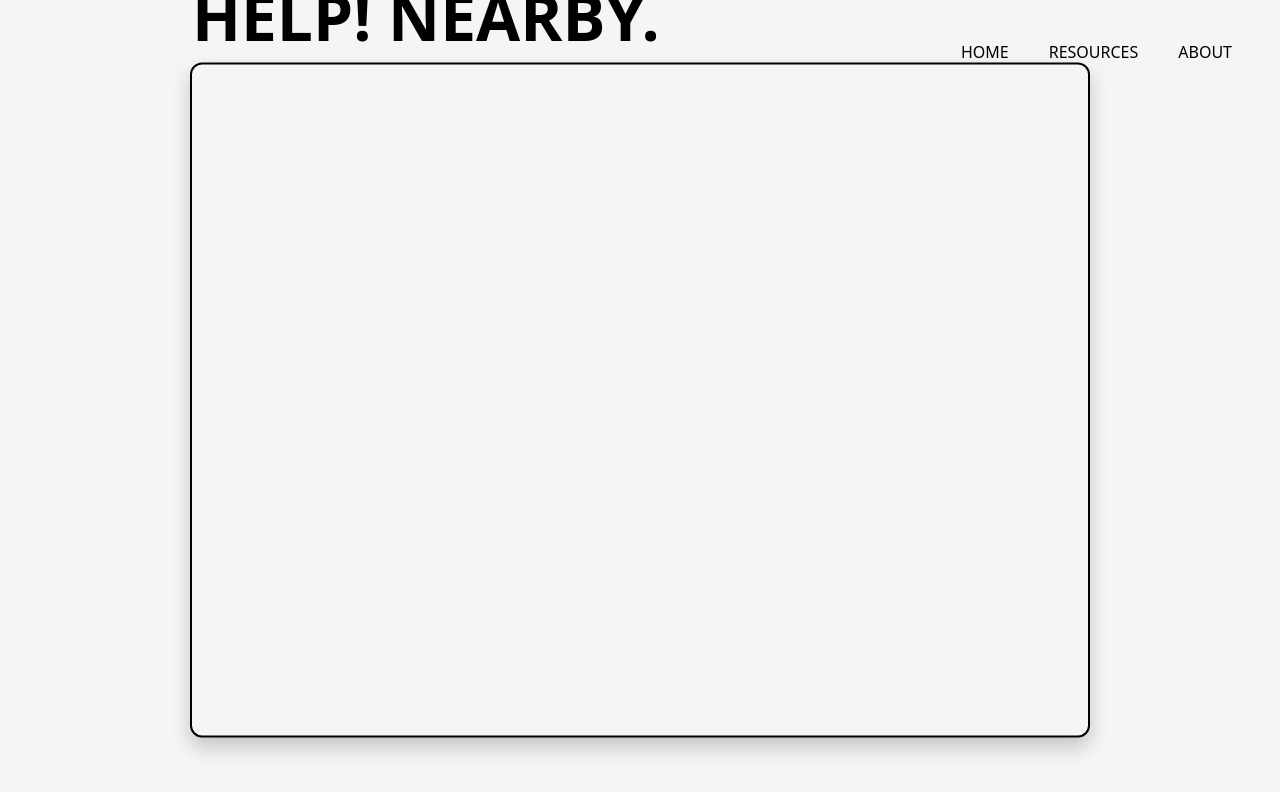
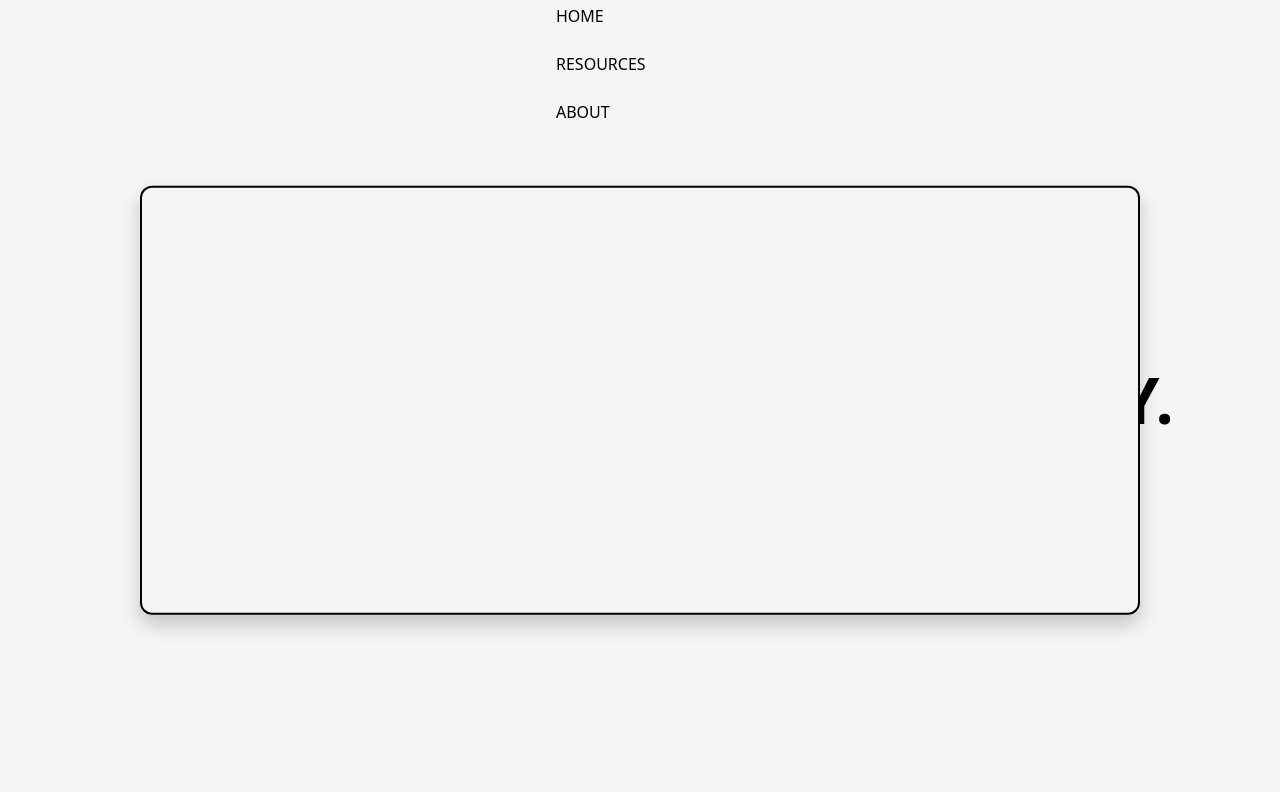
Before and after one commit to chrisrivero-dev/help-nearby, a Next.js app in the folder frontend/: page / in a window 1280 px wide. Shown: the top 792 px of the page. Built offline with nearby package versions, Linux system fonts and the light colour scheme.

Commit message:
need to adjust layout on main page

```diff
--- a/frontend/src/app/globals.css
+++ b/frontend/src/app/globals.css
@@ -55,19 +55,13 @@
   box-sizing: border-box;
 }
 
-html,
-body {
-  width: 100%;
-  min-height: 100vh;
-}
-
 html {
   font-size: 16px;
 }
 
 body {
   margin: 0;
-  width: 100%;
+  min-height: 100dvh; /* Dynamic viewport height - accounts for mobile browser UI */
   font-family: system-ui, -apple-system, sans-serif;
   font-size: 1rem;
   line-height: 1.5;
@@ -75,6 +69,7 @@ body {
   background-color: #f5f5f5;
   color: #000;
   text-rendering: optimizeLegibility;
+  overflow-x: hidden; /* Prevent horizontal scroll */
 }
 
 /* Links */
--- a/frontend/src/app/page.tsx
+++ b/frontend/src/app/page.tsx
@@ -2,7 +2,9 @@
 
 import type { FC } from 'react';
 import { motion } from 'framer-motion';
-import Link from 'next/link';
+import Header from '@/components/Header';
+import Title from '@/components/Title';
+import MapPanel from '@/components/MapPanel';
 
 // Styles
 const pageStyle: React.CSSProperties = {
@@ -12,71 +14,11 @@ const pageStyle: React.CSSProperties = {
   width: '100%',
   backgroundColor: '#f5f5f5',
   color: '#000',
+  paddingTop: '8rem',  /* Space for header */
   paddingBottom: '4rem',
   fontSize: '16px',
   position: 'relative',
   overflowX: 'hidden',
-};
-
-const navContainerStyle: React.CSSProperties = {
-  position: 'absolute',
-  top: '2rem',
-  right: '2rem',
-  display: 'flex',
-  gap: '0.5rem',
-  zIndex: 100,
-};
-
-const panelStyle: React.CSSProperties = {
-  backgroundColor: '#f5f5f5',
-  width: 'min(90vw, 900px)',
-  aspectRatio: '4/3',
-  border: '2px solid Black',
-  borderRadius: '12px',
-  boxShadow: '0 10px 20px rgba(0,0,0,0.2)',
-  zIndex: 50,
-  padding: '1.5rem',
-  position: 'fixed',
-  top: '50%',
-  left: '50%',
-  translate: '-50% -50%',
-};
-
-const titleContainerStyle: React.CSSProperties = {
-  position: 'absolute',
-  top: '50%',
-  left: '50%',
-  width: 'min(90vw, 900px)',
-  zIndex: 40,
-};
-
-const titleWrapperStyle: React.CSSProperties = {
-  position: 'relative',
-  width: '100%',
-  maxWidth: '600px',
-};
-
-const titleStyle: React.CSSProperties = {
-  fontWeight: 600,
-  textTransform: 'uppercase',
-  textAlign: 'left',
-  color: '#000',
-  padding: '0.5rem 0',
-  fontSize: '4rem',
-  position: 'absolute',
-  top: '-3.5rem',
-  left: '0',
-};
-
-const titleLinkStyle: React.CSSProperties = {
-  display: 'inline-block',
-  cursor: 'pointer',
-};
-
-const navLinkStyle: React.CSSProperties = {
-  textDecoration: 'none',
-  padding: '0.5rem 1rem',
-  fontWeight: 500,
 };
 
 const Home: FC = () => {
@@ -87,74 +29,14 @@ const Home: FC = () => {
       animate={{ opacity: 1 }}
       transition={{ duration: 0.35 }}
     >
-      {/* Top Right Nav Links */}
-      <div style={navContainerStyle}>
-        <motion.div
-          style={{ ...navLinkStyle, cursor: 'pointer', color: '#000' }}
-          whileHover={{
-            backgroundColor: '#000',
-            color: '#fff',
-            borderRadius: '4px',
-          }}
-        >
-          <Link href="/" style={{ color: 'inherit', textDecoration: 'none', fontWeight: 500 }}>HOME</Link>
-        </motion.div>
-        <motion.div
-          style={{ ...navLinkStyle, cursor: 'pointer', color: '#000' }}
-          whileHover={{
-            backgroundColor: '#000',
-            color: '#fff',
-            borderRadius: '4px',
-          }}
-        >
-          <Link href="/resources" style={{ color: 'inherit', textDecoration: 'none', fontWeight: 500 }}>RESOURCES</Link>
-        </motion.div>
-        <motion.div
-          style={{ ...navLinkStyle, cursor: 'pointer', color: '#000' }}
-          whileHover={{
-            backgroundColor: '#000',
-            color: '#fff',
-            borderRadius: '4px',
-          }}
-        >
-          <Link href="/about" style={{ color: 'inherit', textDecoration: 'none', fontWeight: 500 }}>ABOUT</Link>
-        </motion.div>
-      </div>
+      {/* Top Left Nav Links */}
+      <Header />
+
+      {/* Title in header center */}
+      <Title />
 
       {/* Floating Map Panel */}
-      <motion.div
-        style={panelStyle}
-        initial={{ opacity: 0, scale: 0.8 }}
-        animate={{ opacity: 1, scale: 1 }}
-        transition={{ duration: 0.5, ease: 'easeOut' }}
-      >
-        {/* Title and Map Pin Container - visible and sitting above the panel */}
-        <div
-          style={{ ...titleContainerStyle, position: 'absolute', top: '-3rem', left: '0', width: '100%' }}
-        >
-          <div style={{ ...titleWrapperStyle, display: 'flex', alignItems: 'flex-start', gap: '0.5rem' }}>
-            <div style={titleStyle}>
-              <span
-                style={titleLinkStyle}
-              >
-                <motion.span
-                  style={{ display: 'inline-block', cursor: 'pointer' }}
-                  whileHover={{
-                    backgroundColor: '#ff0000',
-                    color: '#fff',
-                    padding: '0.25rem 0.5rem',
-                    borderRadius: '4px',
-                    transition: { duration: 0.1 },
-                  }}
-                >
-                  HELP!
-                </motion.span>{' '}
-                <span>NEARBY.</span>
-              </span>
-            </div>
-          </div>
-        </div>
-      </motion.div>
+      <MapPanel />
 
     </motion.main>
   );
--- /dev/null
+++ b/frontend/src/components/Header.tsx
@@ -0,0 +1,42 @@
+'use client';
+
+import type { FC } from 'react';
+import { motion } from 'framer-motion';
+import Navbar from './Navbar';
+
+const headerStyle: React.CSSProperties = {
+  position: 'fixed',
+  top: 0,
+  left: 0,
+  right: 0,
+  height: '8rem',
+  zIndex: 100,
+  backgroundColor: '#f5f5f5',
+};
+
+// Position Navbar at the center of the screen (behind MapPanel initially)
+// It will slide right from behind the map panel
+const navContainerStyle: React.CSSProperties = {
+  position: 'absolute',
+  top: '50%',
+  left: '50%',
+  transform: 'translate(-50%, -50%)',
+};
+
+const Header: FC = () => {
+  return (
+    <motion.header
+      style={headerStyle}
+      initial={{ y: -100, opacity: 0 }}
+      animate={{ y: 0, opacity: 1 }}
+      transition={{ duration: 0.5, ease: 'easeOut' }}
+    >
+      {/* Nav links slide from behind MapPanel to its right */}
+      <nav style={navContainerStyle}>
+        <Navbar />
+      </nav>
+    </motion.header>
+  );
+};
+
+export default Header;
--- /dev/null
+++ b/frontend/src/components/MapPanel.tsx
@@ -0,0 +1,32 @@
+'use client';
+
+import type { FC } from 'react';
+import { motion } from 'framer-motion';
+
+const panelStyle: React.CSSProperties = {
+  backgroundColor: '#f5f5f5',
+  width: 'min(95vw, 1000px)',
+  aspectRatio: '21/9',
+  border: '2px solid Black',
+  borderRadius: '12px',
+  boxShadow: '0 10px 20px rgba(0,0,0,0.2)',
+  zIndex: 50,
+  padding: '1.5rem',
+  position: 'fixed',
+  top: '50%',
+  left: '50%',
+  translate: '-50% -50%',
+};
+
+const MapPanel: FC = () => {
+  return (
+    <motion.div
+      style={panelStyle}
+      initial={{ opacity: 0, scale: 0.8 }}
+      animate={{ opacity: 1, scale: 1 }}
+      transition={{ duration: 0.5, ease: 'easeOut' }}
+    />
+  );
+};
+
+export default MapPanel;
--- /dev/null
+++ b/frontend/src/components/Navbar.tsx
@@ -0,0 +1,67 @@
+'use client';
+
+import type { FC } from 'react';
+import { motion } from 'framer-motion';
+import Link from 'next/link';
+
+const navLinkStyle: React.CSSProperties = {
+  textDecoration: 'none',
+  padding: '0.5rem 1rem',
+  fontWeight: 500,
+};
+
+const navbarWidth = 200; // width of the navbar in pixels
+const mapPanelWidth = 1000; // min(95vw, 1000px)
+const mapPanelPadding = 3; // 1.5rem padding on each side (total 6rem)
+const navbarGap = 2; // gap between panels in rem
+
+// Calculate the distance to slide: from center (behind map) to right of map panel
+// Start position: center of screen (translate(-50%, -50%) positions left edge at map center)
+// End position: right edge of map panel + gap
+// MapPanel right edge from center: width/2 + padding
+// Plus gap (converted to pixels: gap rem * 16px per rem)
+const slideDistance = (mapPanelWidth / 2 + mapPanelPadding * 16) + navbarGap * 16;
+
+const Navbar: FC = () => {
+  return (
+    <motion.div
+      style={{ display: 'flex', flexDirection: 'column', gap: '0.5rem', width: `${navbarWidth}px` }}
+      initial={{ x: -slideDistance, opacity: 0 }}  /* Start behind map panel, slide right to right of map */
+      animate={{ x: 0, opacity: 1 }}
+      transition={{ duration: 0.5, ease: 'easeOut' }}
+    >
+      <motion.div
+        style={{ ...navLinkStyle, cursor: 'pointer', color: '#000', width: '100%' }}
+        whileHover={{
+          backgroundColor: '#000',
+          color: '#fff',
+          borderRadius: '4px',
+        }}
+      >
+        <Link href="/" style={{ color: 'inherit', textDecoration: 'none', fontWeight: 500 }}>HOME</Link>
+      </motion.div>
+      <motion.div
+        style={{ ...navLinkStyle, cursor: 'pointer', color: '#000', width: '100%' }}
+        whileHover={{
+          backgroundColor: '#000',
+          color: '#fff',
+          borderRadius: '4px',
+        }}
+      >
+        <Link href="/resources" style={{ color: 'inherit', textDecoration: 'none', fontWeight: 500 }}>RESOURCES</Link>
+      </motion.div>
+      <motion.div
+        style={{ ...navLinkStyle, cursor: 'pointer', color: '#000', width: '100%' }}
+        whileHover={{
+          backgroundColor: '#000',
+          color: '#fff',
+          borderRadius: '4px',
+        }}
+      >
+        <Link href="/about" style={{ color: 'inherit', textDecoration: 'none', fontWeight: 500 }}>ABOUT</Link>
+      </motion.div>
+    </motion.div>
+  );
+};
+
+export default Navbar;
--- /dev/null
+++ b/frontend/src/components/Title.tsx
@@ -0,0 +1,68 @@
+'use client';
+
+import type { FC } from 'react';
+import { motion } from 'framer-motion';
+
+const titleContainerStyle: React.CSSProperties = {
+  position: 'fixed',
+  top: '50%',  /* Start from center (behind map panel) */
+  left: '50%',  /* Center horizontally */
+  transform: 'translate(-50%, -50%)',
+  width: 'min(90vw, 600px)',
+  zIndex: 40,  /* Behind map panel (z-index 50) */
+};
+
+const titleWrapperStyle: React.CSSProperties = {
+  position: 'relative',
+  width: '100%',
+  maxWidth: '600px',
+};
+
+const titleStyle: React.CSSProperties = {
+  fontWeight: 600,
+  textTransform: 'uppercase',
+  textAlign: 'center',
+  color: '#000',
+  padding: '0.5rem 0',
+  fontSize: '4rem',
+};
+
+const titleLinkStyle: React.CSSProperties = {
+  display: 'inline-block',
+  cursor: 'pointer',
+};
+
+const Hero: FC = () => {
+  return (
+    <motion.div
+      style={titleContainerStyle}
+      initial={{ opacity: 0, y: '20%' }}  /* Start behind map panel, slide up to center */
+      animate={{ opacity: 1, y: '-50%' }}
+      transition={{ duration: 0.7, ease: 'easeOut' }}
+    >
+      <div style={{ ...titleWrapperStyle }}>
+        <div style={titleStyle}>
+          <span
+            style={titleLinkStyle}
+          >
+            <motion.span
+              style={{ display: 'inline-block', cursor: 'pointer' }}
+              whileHover={{
+                backgroundColor: '#ff0000',
+                color: '#fff',
+                padding: '0.25rem 0.5rem',
+                borderRadius: '4px',
+                transition: { duration: 0.1 },
+              }}
+            >
+              HELP!
+            </motion.span>{' '}
+            <span>NEARBY.</span>
+          </span>
+        </div>
+      </div>
+    </motion.div>
+  );
+};
+
+export default Hero;
```
Also changed, not shown: 1 other file (tests, documents, lock files or other folders).
